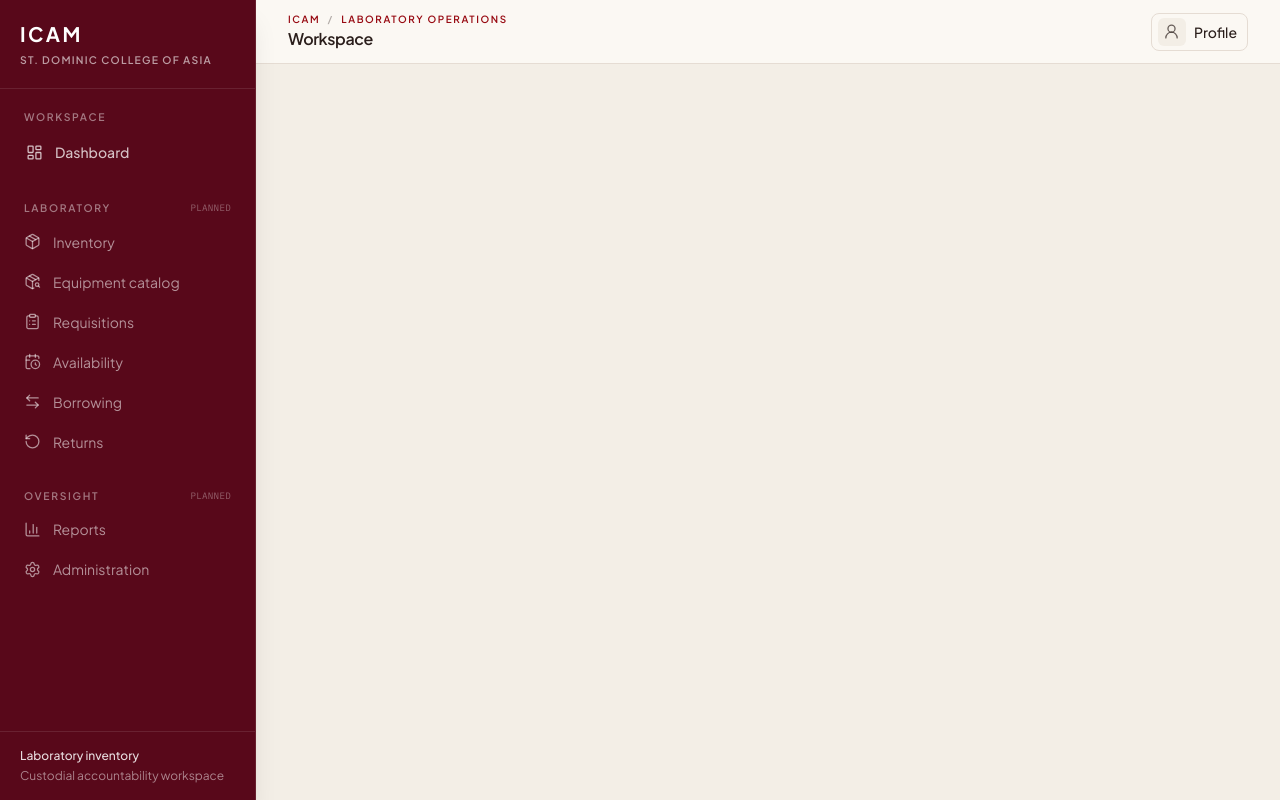
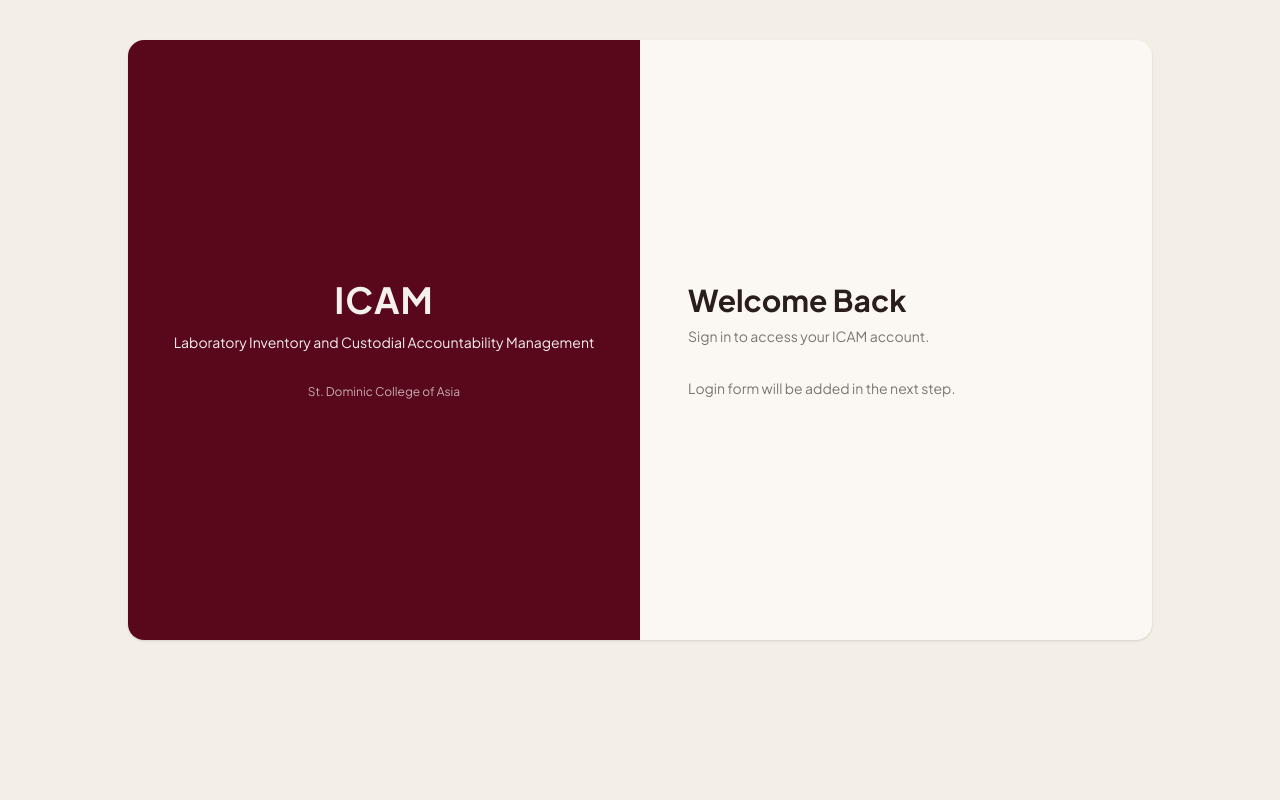
Before and after one commit to PaulLarKaizen/icam, a Nuxt app: page /login in a window 1280 px wide. Built offline with nearby package versions, Linux system fonts and the light colour scheme.

Commit message:
Add login page and authentication layout

```diff
--- /dev/null
+++ b/app/layouts/auth.vue
@@ -0,0 +1,5 @@
+<template>
+  <div class="min-h-dvh">
+    <slot />
+  </div>
+</template>
--- /dev/null
+++ b/app/pages/login.vue
@@ -0,0 +1,54 @@
+
+<script setup lang="ts">
+definePageMeta({
+  layout: 'auth'
+})
+</script>
+
+<template>
+  <main class="min-h-screen bg-base-200">
+    <section class="container mx-auto px-4 py-10">
+
+      <div class="mx-auto max-w-5xl">
+        <div class="grid min-h-[600px] overflow-hidden rounded-2xl bg-base-100 shadow-sm md:grid-cols-2">
+
+          <div class="flex flex-col items-center justify-center bg-secondary p-8 text-secondary-content">
+            <h1 class="text-4xl font-bold tracking-wide">
+              ICAM
+            </h1>
+
+            <p class="mt-3 text-center text-sm">
+              Laboratory Inventory and Custodial
+              Accountability Management
+            </p>
+
+            <p class="mt-8 text-center text-xs opacity-70">
+              St. Dominic College of Asia
+            </p>
+          </div>
+
+          <div class="flex flex-col justify-center p-8 sm:p-12">
+
+
+
+
+            <h2 class="text-3xl font-bold">
+              Welcome Back
+            </h2>
+
+            <p class="mt-2 text-sm text-base-content/60">
+              Sign in to access your ICAM account.
+            </p>
+
+            <div class="mt-8">
+              <p class="text-sm text-base-content/60">
+                Login form will be added in the next step.
+              </p>
+            </div>
+          </div>
+
+        </div>
+      </div>
+    </section>
+  </main>
+</template>
```
